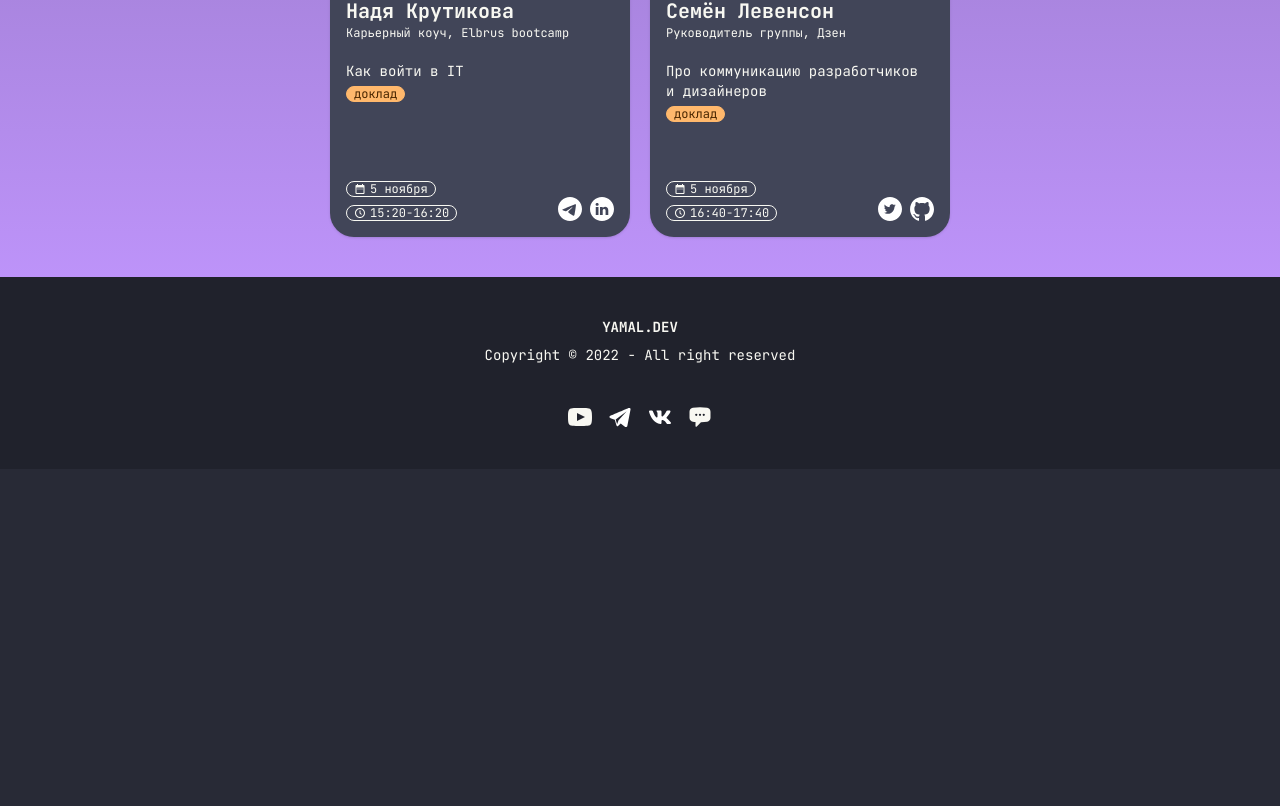
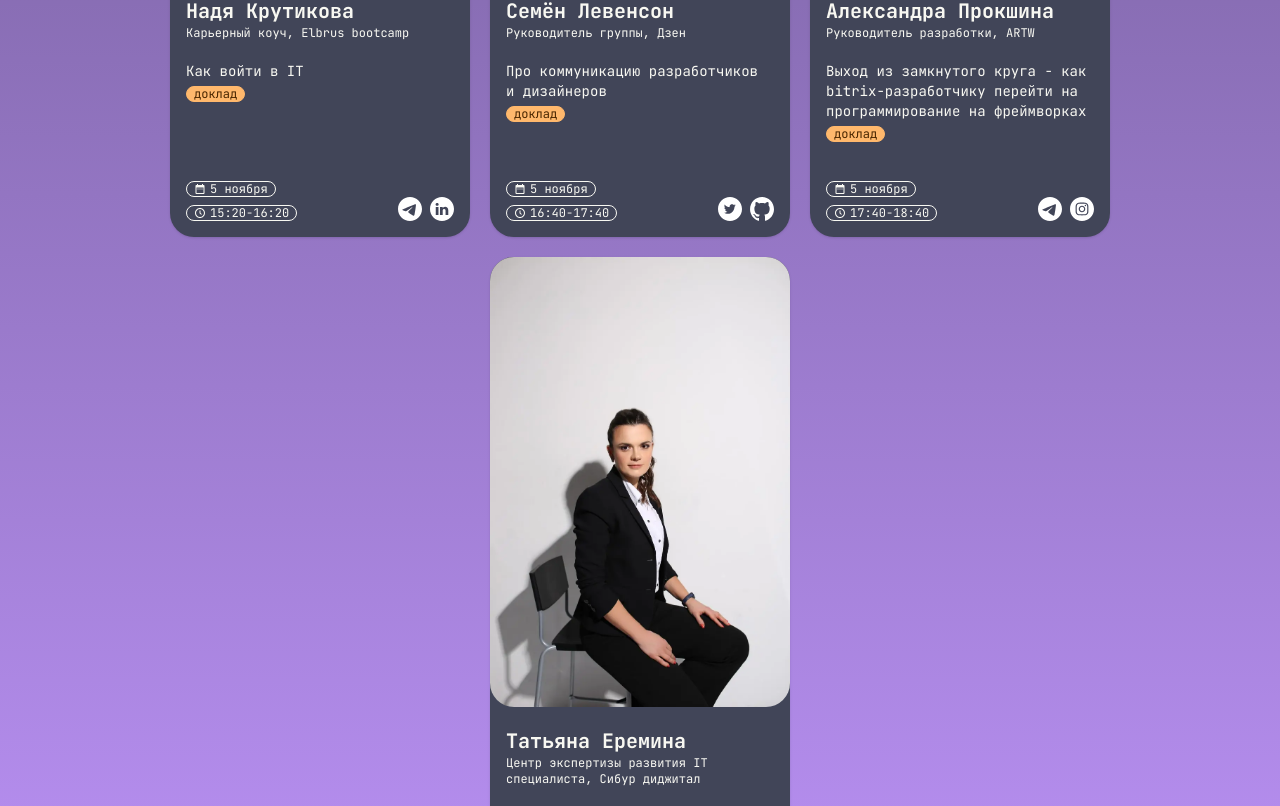
Before and after one commit to n1k1ta42/conf, a Next.js app: page / in a window 1280 px wide. Shown: the part 3554-4360 px from the top of the page. Before the commit the page ends 4023 px from the top, so only its background shows below. Built offline with nearby package versions, Linux system fonts and the light colour scheme.

Commit message:
added new speakers

```diff
--- a/src/components/Program/Program.tsx
+++ b/src/components/Program/Program.tsx
@@ -10,6 +10,7 @@ import { LinkedinIcon } from '@/components/Program/LinkedinIcon'
 import { MailIcon } from '@/components/Program/MailIcon'
 import { TelegramIcon } from '@/components/Program/TelegramIcon'
 import { TwitterIcon } from '@/components/Program/TwitterIcon'
+import { VkIcon } from '@/components/Program/VkIcon'
 
 const program = [
   {
@@ -107,6 +108,35 @@ const program = [
     ],
   },
   {
+    id: 11,
+    name: 'Александра Прокшина',
+    position: 'Руководитель разработки, ARTW',
+    presentationType: 'доклад',
+    presentationName:
+      'Выход из замкнутого круга - как bitrix-разработчику перейти на программирование на фреймворках',
+    photo: '/александра_прокшина.webp',
+    day: 5,
+    time: '17:40-18:40',
+    links: [
+      <TelegramIcon link='https://t.me/lineof' key='https://t.me/lineof' />,
+      <InstagramIcon
+        link='https://www.instagram.com/lineof/'
+        key='https://www.instagram.com/lineof/'
+      />,
+    ],
+  },
+  {
+    id: 12,
+    name: 'Татьяна Еремина',
+    position: 'Центр экспертизы развития IT специалиста, Сибур диджитал',
+    presentationType: 'воркшоп',
+    presentationName: 'Создаём свой центр обучения ИТ срециалистов',
+    photo: '/татьяна_еремина.webp',
+    day: 5,
+    time: '13:00-15:00',
+    links: [],
+  },
+  {
     id: 8,
     name: 'Анна Ширяева',
     position: 'Фронтенд-разработчик, живущий жизнью человек, Сибур диджитал',
@@ -127,30 +157,7 @@ const program = [
       />,
     ],
   },
-  {
-    id: 10,
-    name: 'Антон Егорушков',
-    position: 'Teamlead devops, Magnit tech',
-    presentationType: 'доклад',
-    presentationName: 'Инфраструктура как код',
-    photo: '/антон_егорушков.webp',
-    day: 6,
-    time: '16:40-17:40',
-    links: [
-      <TelegramIcon link='https://t.me/tozxspb' key='https://t.me/tozxspb' />,
-    ],
-  },
-  {
-    id: 9,
-    name: 'Андрей Шубин',
-    position: 'Старший разработчик, Яндекс',
-    presentationType: 'доклад',
-    presentationName: 'ML в электронной коммерции. Оно вам надо?',
-    photo: '/андрей_шубин.webp',
-    day: 6,
-    time: '13:40-14:40',
-    links: [],
-  },
+
   {
     id: 7,
     name: 'Павел Соколов',
@@ -165,6 +172,43 @@ const program = [
         link='https://t.me/sokolovpss'
         key='https://t.me/sokolovpss'
       />,
+    ],
+  },
+  {
+    id: 9,
+    name: 'Андрей Шубин',
+    position: 'Старший разработчик, Яндекс',
+    presentationType: 'доклад',
+    presentationName: 'ML в электронной коммерции. Оно вам надо?',
+    photo: '/андрей_шубин.webp',
+    day: 6,
+    time: '13:40-14:40',
+    links: [
+      <VkIcon link='https://vk.com/ogursan' key='https://vk.com/ogursan' />,
+    ],
+  },
+  {
+    id: 12,
+    name: 'Татьяна Еремина',
+    position: 'Центр экспертизы развития IT специалиста, Сибур диджитал',
+    presentationType: 'доклад',
+    presentationName: 'Как мы развиваем Айтишников',
+    photo: '/татьяна_еремина.webp',
+    day: 6,
+    time: '15:20-16:20',
+    links: [],
+  },
+  {
+    id: 10,
+    name: 'Антон Егорушков',
+    position: 'Teamlead devops, Magnit tech',
+    presentationType: 'доклад',
+    presentationName: 'Инфраструктура как код',
+    photo: '/антон_егорушков.webp',
+    day: 6,
+    time: '16:40-17:40',
+    links: [
+      <TelegramIcon link='https://t.me/tozxspb' key='https://t.me/tozxspb' />,
     ],
   },
   {
```
Also changed, not shown: src/components/Program/VkIcon.tsx (added, +20 -0 lines), public/александра_прокшина.webp (added), public/татьяна_еремина.webp (added).
